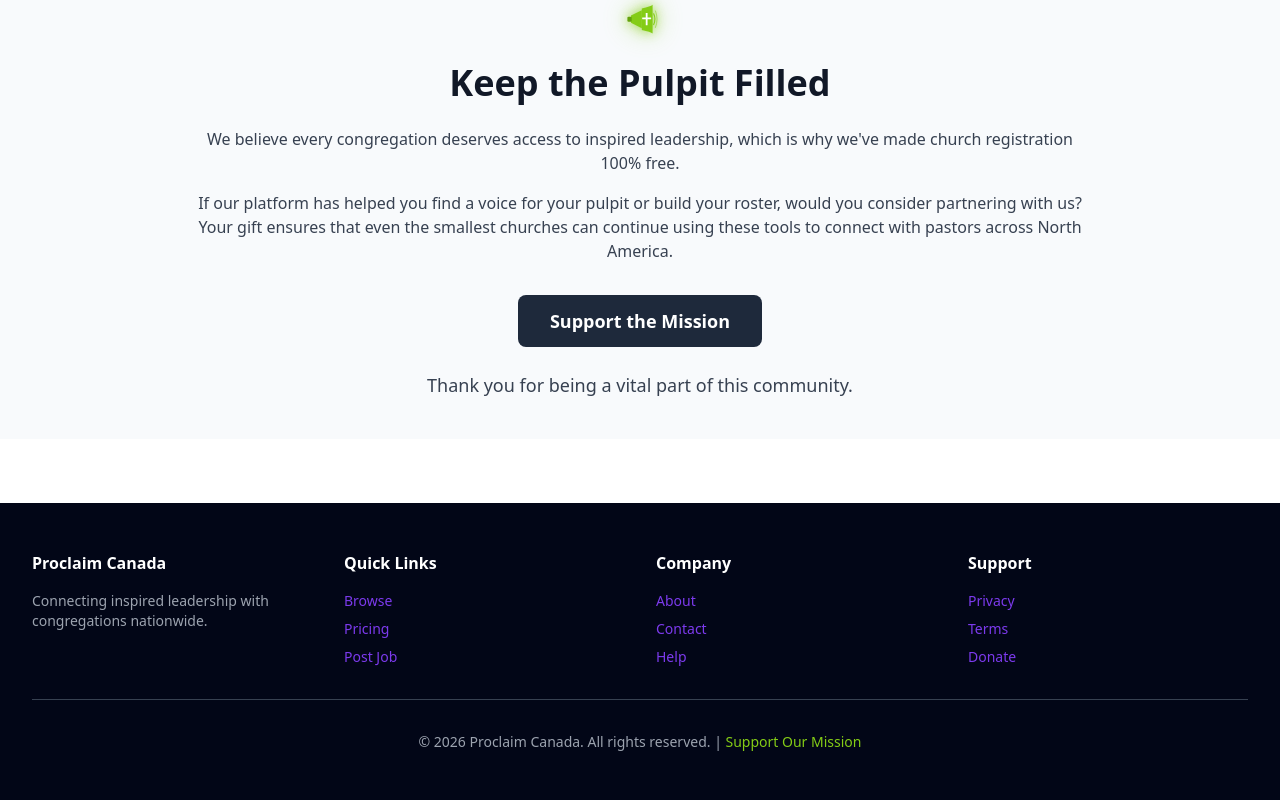
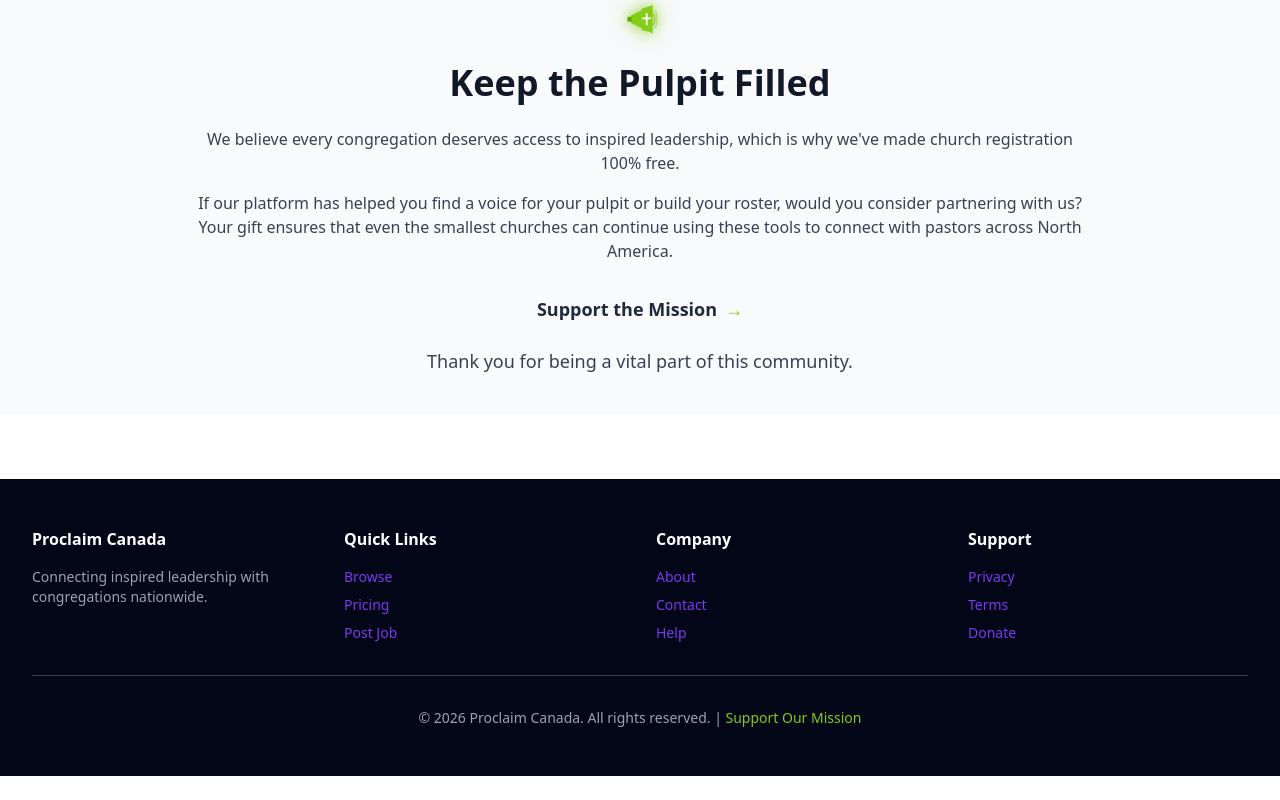
Before and after one commit to cathamaoui/Proclaim-Canada, a Next.js app: page /church-home in a window 1280 px wide. Shown: the part 3269-4069 px from the top of the page. After the commit the page ends 4045 px from the top, so only its background shows below. Built offline with nearby package versions, Linux system fonts and the light colour scheme; no server answers.

Commit message:
Change Support the Mission button to link with green arrow

```diff
--- a/app/church-home/page.tsx
+++ b/app/church-home/page.tsx
@@ -502,12 +502,15 @@ export default function ChurchHomePage() {
               If our platform has helped you find a voice for your pulpit or build your roster, would you consider partnering with us? Your gift ensures that even the smallest churches can continue using these tools to connect with pastors across North America.
             </p>
           </div>
-          <button
-            onClick={() => window.open('https://donate.example.com', '_blank')}
-            className="bg-slate-800 hover:bg-slate-900 text-white px-8 py-3 rounded-lg font-bold text-lg transition mb-6"
+          <a
+            href="https://donate.example.com"
+            target="_blank"
+            rel="noopener noreferrer"
+            className="inline-flex items-center gap-2 text-slate-800 hover:text-slate-900 font-bold text-lg transition mb-6"
           >
             Support the Mission
-          </button>
+            <span className="text-lime-500">→</span>
+          </a>
           <p className="text-gray-700 text-lg font-medium">
             Thank you for being a vital part of this community.
           </p>
```
